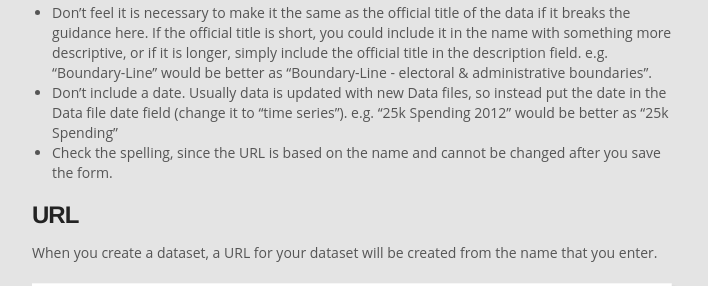
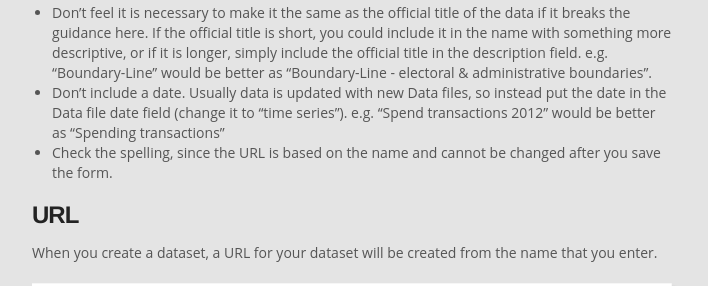
Before and after one commit to datagovuk/guidance, a Jekyll site: the page built from dataset_form.md, in a window 1280 px wide and 900 px high, scrolled down 2100 px. Shown: the part 177-463 px from the top of the window, without its empty margins (288-996 px from the left). Built offline with Jekyll 4.4.1, drawn with Linux system fonts in a browser that asks for light colours; some of the changed text lies outside the part shown.

```diff
--- a/dataset_form.md
+++ b/dataset_form.md
@@ -48,7 +48,7 @@
 * Give the context e.g. "Price Paid Data" would be better as "Land/Property Transaction Prices Paid"
 * Don't include the name of the publishing organization (since it is already shown in the search results under the name) so if Brent Council is publishing its car parks, rather than "Brent Council Car Parks" call it "Car Parks".
 * Don't feel it is necessary to make it the same as the official title of the data if it breaks the guidance here. If the official title is short, you could include it in the name with something more descriptive, or if it is longer, simply include the official title in the description field. e.g. "Boundary-Line" would be better as "Boundary-Line - electoral & administrative boundaries".
-* Don't include a date. Usually data is updated with new Data files, so instead put the date in the Data file date field (change it to "time series"). e.g. "25k Spending 2012" would be better as "25k Spending"
+* Don't include a date. Usually data is updated with new Data files, so instead put the date in the Data file date field (change it to "time series"). e.g. "Spend transactions 2012" would be better as "Spending transactions"
 * Check the spelling, since the URL is based on the name and cannot be changed after you save the form.
 
 ### URL
```
Also changed, not shown: other parts of dataset_form.md (+4 -0 lines), index.md (+0 -2 lines).
